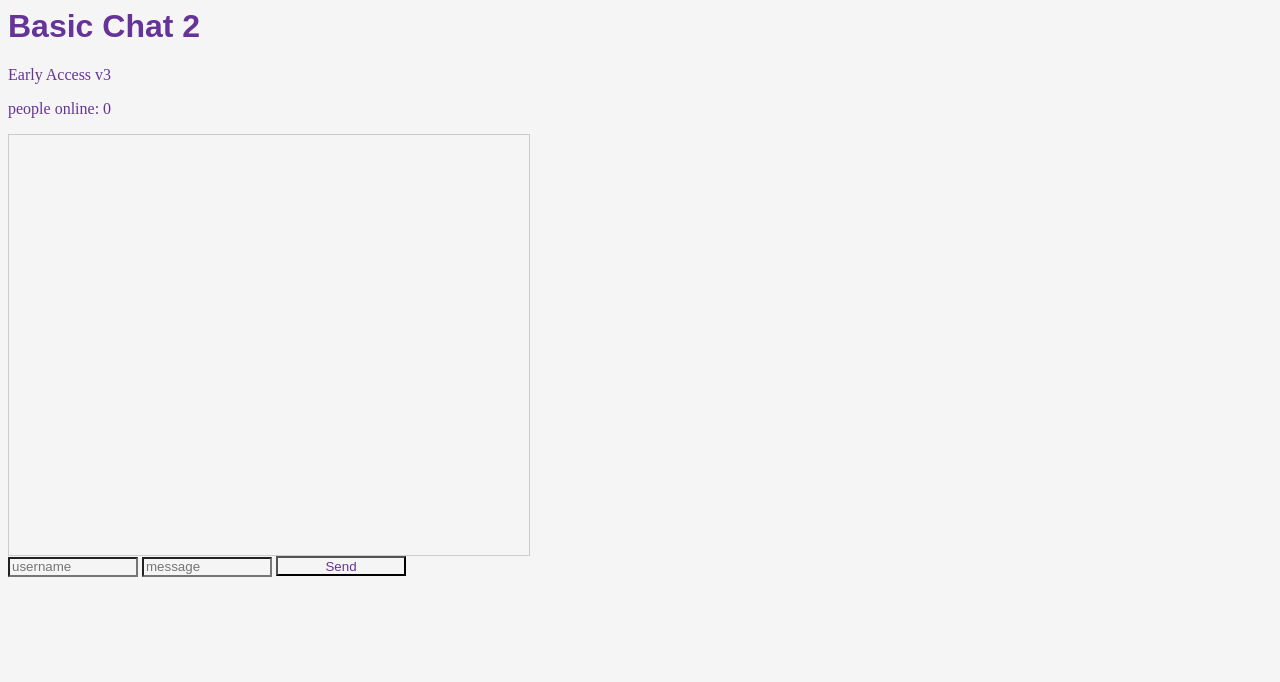
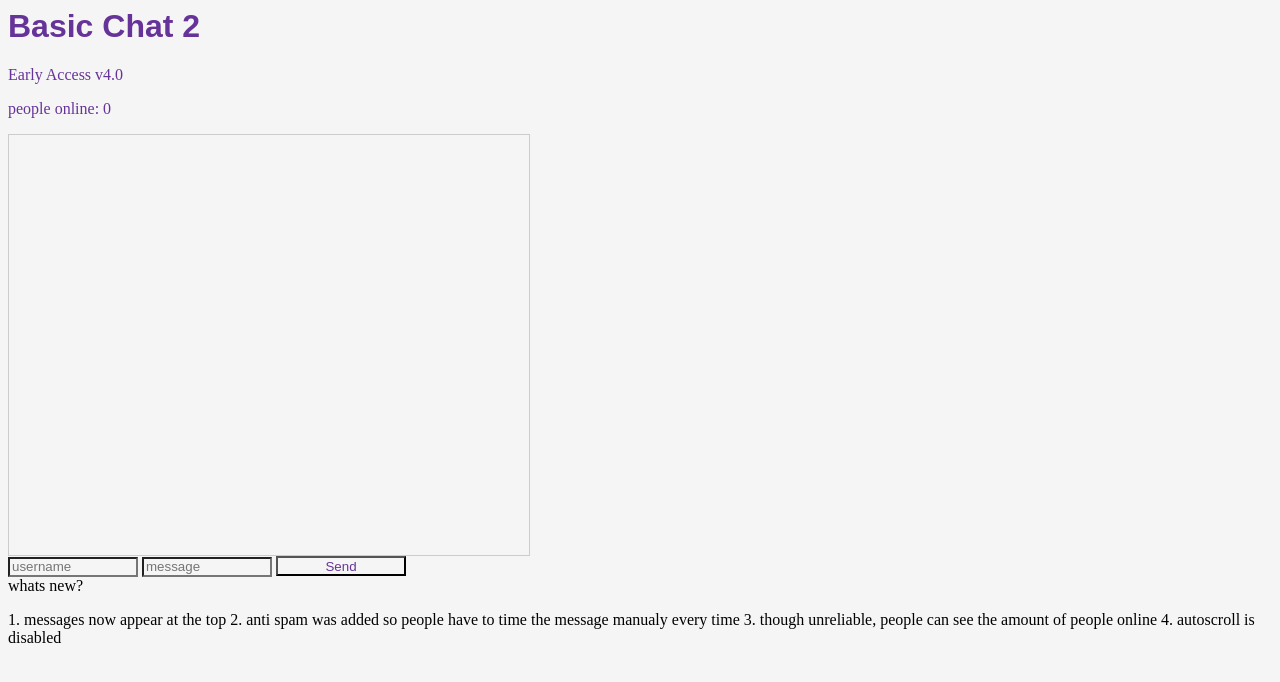
Before and after one commit to benjicurtis/basic-chat, a Flask app: page / in a window 1280 px wide. Shown: the top 682 px of the page. Run offline with Flask 3, Linux system fonts and the light colour scheme; data that the repository does not hold is empty.

Commit message:
Update index.html to v4.0 with new features
Updated to Early Access v4.0 with new features including message display at the top, anti-spam measures, online user count visibility, and disabled autoscroll.

```diff
--- a/chat2/templates/index.html
+++ b/chat2/templates/index.html
@@ -4,12 +4,17 @@
 </head>
 <body style="background-color: whitesmoke;">
     <h1 style="color: rebeccapurple; font-family: Arial, sans-serif;">Basic Chat 2</h1>
-    <p style="color: rebeccapurple">Early Access v3</p>
+    <p style="color: rebeccapurple">Early Access v4.0</p>
     <p style="color: rebeccapurple" id="activeUsers">people online: 0</p>
     <div id="chatbox" style="width: 500px; height: 400px; border: 1px solid #ccc; overflow-y: scroll; padding: 10px; color: rebeccapurple; font-family: Arial, sans-serif;"></div>
     <input style="width: 130px; height: 20px; background-color: whitesmoke; color: rebeccapurple;" type="text" id="usernameInput" autocomplete="off" placeholder="username">
     <input style="width: 130px; height: 20px; background-color: whitesmoke; color: rebeccapurple;" type="text" id="messageInput" autocomplete="off" placeholder="message">
     <button style="width: 130px; height: 20px; background-color: whitesmoke; color: rebeccapurple;" onclick="sendMessage()">Send</button>
+    <display closed>
+        <summary>whats new?</summary>
+        <p>1. messages now appear at the top 2. anti spam was added so people have to time the message manualy every time
+        3. though unreliable, people can see the amount of people online 4. autoscroll is disabled</p>
+    </display>
     <script>
         const chatbox = document.getElementById("chatbox");
         function sendMessage() {
```
